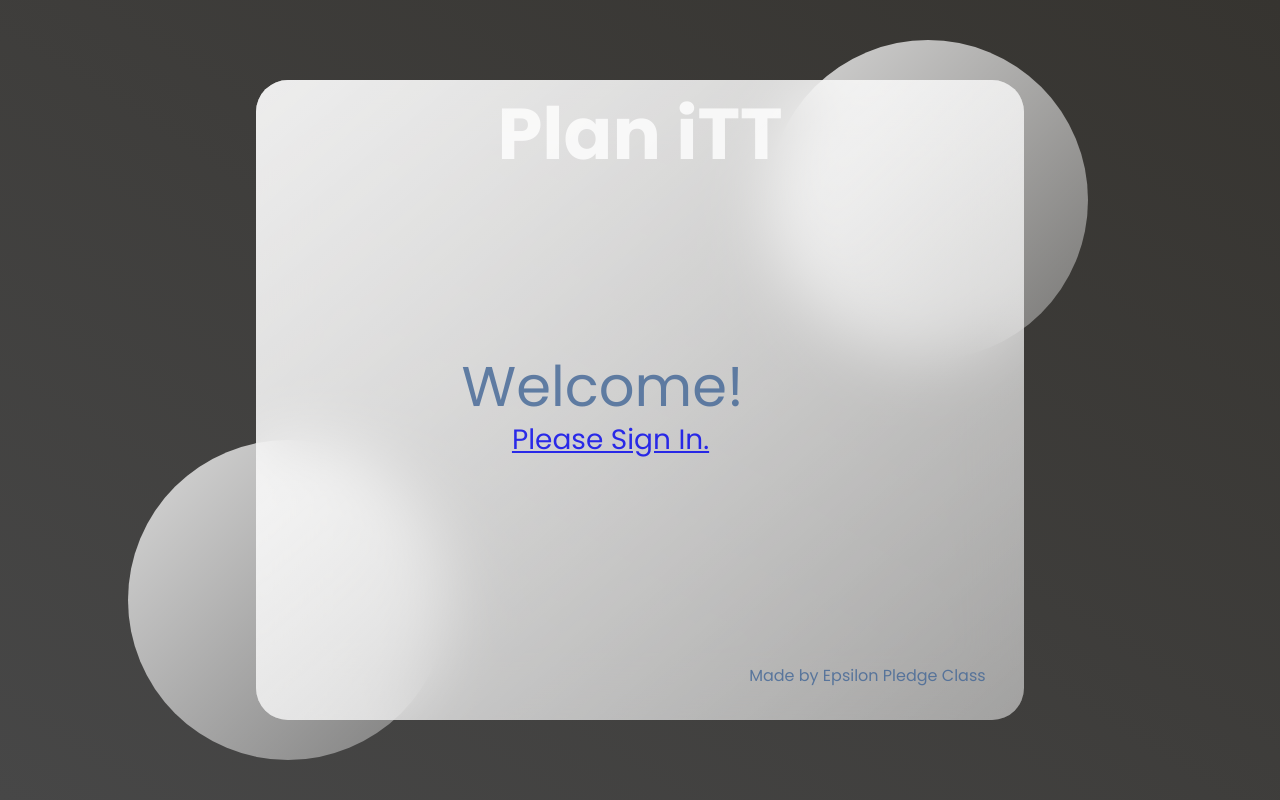
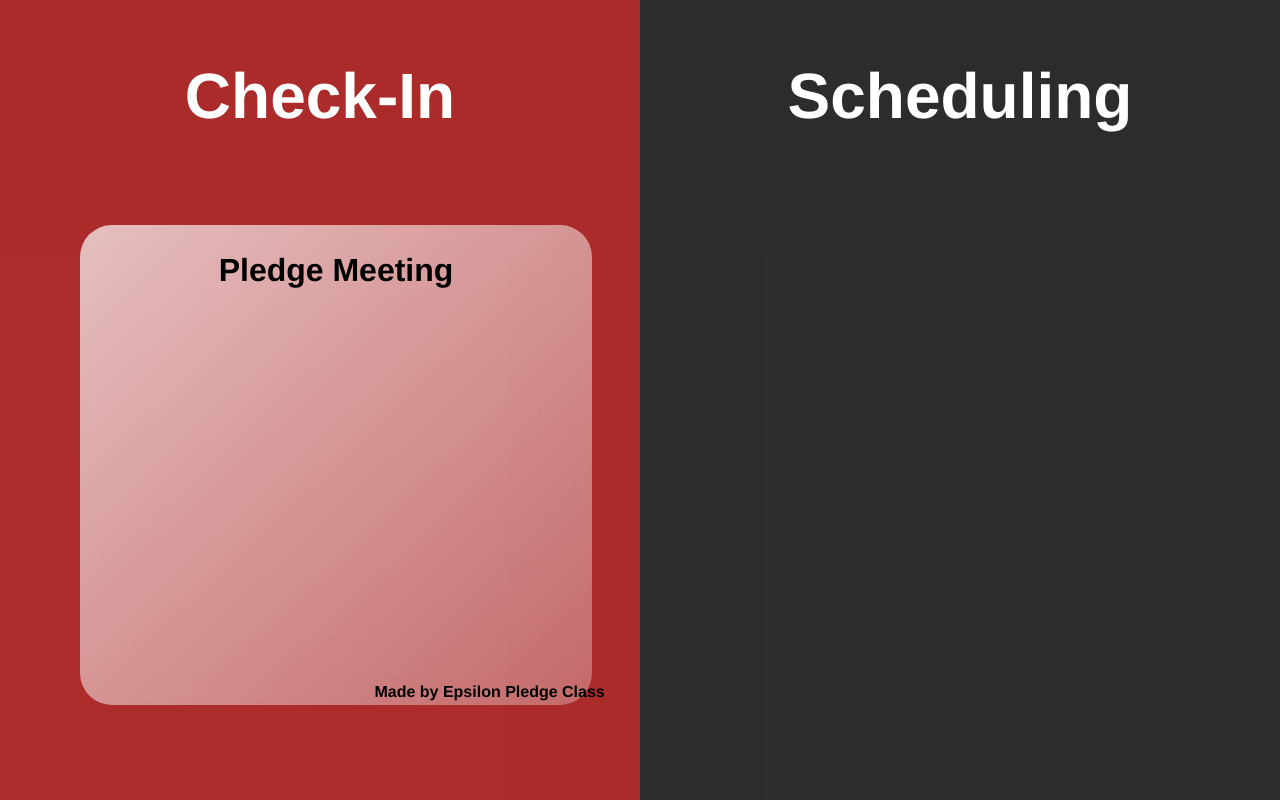
Before and after one commit to Akshin0906/Plan-iTT, a plain HTML site: page index.html in a window 1280 px wide. Drawn offline with Linux system fonts and the light colour scheme.

Commit message:
Add files via upload

```diff
--- a/index.html
+++ b/index.html
@@ -3,26 +3,21 @@
   <head>
     <meta charset="UTF-8" />
     <meta name="viewport" content="width=device-width, initial-scale=1.0" />
+    <link rel="stylesheet" href="style.css">
     <title>Plan iTT</title>
-    <link rel="preconnect" href="https://fonts.gstatic.com" />
-    <link
-      href="https://fonts.googleapis.com/css2?family=Poppins:wght@400;500;700&display=swap"
-      rel="stylesheet"
-    />
-    <link rel="stylesheet" href="./style.css" />
   </head>
   <body>
-    <main>
-      <section class="glass">
-        <div class="dashboard">
-          <h1>Plan iTT</h1>
-          <p>Welcome!</p>
-          <p1><a href="signin.html">Please Sign In.</a></p1>
-          <p2>Made by Epsilon Pledge Class</p2>
+    <div class="container">
+        <div class="split left">
+            <h1>Check-In</h1>
         </div>
-      </section>
-    </main>
-    <div class="circle1"></div>
-    <div class="circle2"></div>
+        <div class="split right">
+            <h1>Scheduling</h1>
+        </div>
+        <div class="glass">
+            <h2>Pledge Meeting</h2>
+            <h3>Made by Epsilon Pledge Class</h3>
+        </div>
+    </div>
   </body>
 </html>
--- a/style.css
+++ b/style.css
@@ -1,66 +1,78 @@
-* {
-  margin: 0;
-  padding: 0;
-  box-sizing: border-box;
+:root {
+    --container-bg-color: #333;
+    --left-bg-color: rgba(223, 39, 39, 0.7);
+    --left-button-hover-color: rgba(161, 11, 11, 0.3);
+    --right-bg-color: rgba(43, 43, 43, 0.8);
+    --right-button-hover-color: rgba(92, 92, 92, 0.3);
+    --hover-width: 75%;
+    --other-width: 25%;
+    --speed: 1000ms;
+  }
+
+  html, body {
+    padding:0;
+    margin:0;
+    font-family: 'Franklin Gothic Medium', 'Arial Narrow', Arial, sans-serif;
+    width: 100%;
+    height: 100%;
+    overflow-x: hidden;
   }
 
   h1 {
-  color: #ffffff;
-  font-weight: 600;
-  font-size: 4.5rem;
-  opacity: 0.8;
+    font-size: 4rem;
+    color: #fff;
+    position: absolute;
+    left: 50%;
+    top: 2%;
+    transform: translateX(-50%);
+    white-space: nowrap;
   }
 
   h2 {
-  color: #ffffff;
-  font-weight: 600;
-  font-size: 4rem;
-  opacity: 0.8;
+    font-size: 2rem;
+    color: #000;
+    transform: translateX(-50%);
+    white-space: nowrap;
+    position: fixed;
+    left: 50%;
+    top: 0%;
   }
 
-p {
+  h3 {
+    font-size: 1rem;
+    color: #000;
+    position: absolute;
+    left: 50%;
+    top: 2%;
+    transform: translateX(-50%);
+    white-space: nowrap;
     position: fixed;
-  bottom: 45.5%;
-  right: 36.5%;
-  color: #426696;
-  font-weight: 400;
-  font-size: 3.5rem;
-  opacity: 0.8;
+    left: 80%;
+    top: 92%;
   }
 
-p1{
-  position: fixed;
-  bottom: 40.5%;
-  right: 41%;
-  color: #426696;
-  font-weight: 100;
-  font-size: 1.75rem;
-  opacity: 0.8;
-}
-
-p2{
-  position: fixed;
-  bottom: 5%;
-  right: 5%;
-  color: #426696;
-  font-weight: 100;
-  opacity: 0.8;
-}
-
-
-main {
-  font-family: "Poppins", sans-serif;
-  min-height: 100vh;
-  background: linear-gradient(to right top, #474747, #363430);
-  display: flex;
-  align-items: center;
-  justify-content: center;
+  .button {
+    display: block;
+    position: absolute;
+    left: 50%;
+    top: 40%;
+    height: 2.5rem;
+    padding-top: 1.3rem;
+    width: 15rem;
+    text-align: center;
+    color: #fff;
+    border: #fff solid 0.2rem;
+    font-size: 1rem;
+    font-weight: bold;
+    text-transform: uppercase;
+    text-decoration: none;
+    transform: translateX(-50%);
   }
 
   .glass {
     background: white;
-  min-height: 80vh;
-  width: 60%;
+    min-height: 60vh;
+    width: 40%;
     background: linear-gradient(
       to right bottom,
       rgba(255, 255, 255, 0.7),
@@ -70,54 +82,102 @@ main {
     z-index: 2;
     backdrop-filter: blur(2rem);
     display: flex;
-}
-.circle1,
-.circle2 {
-  background: white;
-  background: linear-gradient(
-    to right bottom,
-    rgba(255, 255, 255, 0.8),
-    rgba(255, 255, 255, 0.3)
-  );
-  height: 20rem;
-  width: 20rem;
-  position: absolute;
-  border-radius: 50%;
+    position: fixed;
+    left:80px;
+    top:225px;
   }
 
-.circle1 {
-  top: 5%;
-  right: 15%;
-}
-.circle2 {
-  bottom: 5%;
-  left: 10%;
-}
-.dashboard {
-  flex: 1;
-  display: flex;
-  flex-direction: column;
-  align-items: center;
-  text-align: center;
-  background: linear-gradient(
-    to right bottom,
-    rgba(255, 255, 255, 0.7),
-    rgba(255, 255, 255, 0.3)
-  );
-  border-radius: 2rem;
+  .split.left .button:hover {
+    background-color: var(--left-button-hover-color);
+    border-color: var(--left-button-hover-color);
   }
 
-.dashboard1 {
-  flex: 1;
-  display: flex;
-  flex-direction: column;
-  align-items: center;
-  justify-content: flex-end;
-  text-align: center;
-  background: linear-gradient(
-    to right bottom,
-    rgba(255, 255, 255, 0.7),
-    rgba(255, 255, 255, 0.3)
-  );
-  border-radius: 2rem;
+  .split.right .button:hover {
+    background-color: var(--right-button-hover-color);
+    border-color: var(--right-button-hover-color);
   }
+
+  .container {
+    position: relative;
+    width: 100%;
+    height: 100%;
+    background: var(--container-bg-color);
+  }
+
+  .split {
+    position: absolute;
+    width: 50%;
+    height: 100%;
+    overflow: hidden;
+  }
+
+  .split.left {
+    left:0;
+    background-size: cover;
+  }
+
+  .split.left:before {
+    position:absolute;
+    content: "";
+    width: 100%;
+    height: 100%;
+    background: var(--left-bg-color);
+  }
+
+  .split.right {
+    right:0;
+    background-size: cover;
+  }
+
+  .split.right:before {
+    position:absolute;
+    content: "";
+    width: 100%;
+    height: 100%;
+    background: var(--right-bg-color);
+  }
+
+  .split.left, .split.right, .split.right:before, .split.left:before {
+    transition: var(--speed) all ease-in-out;
+  }
+
+  .hover-left .left {
+    width: var(--hover-width);
+  }
+
+  .hover-left .right {
+    width: var(--other-width);
+  }
+
+  .hover-left .right:before {
+    z-index: 2;
+  }
+
+
+  .hover-right .right {
+    width: var(--hover-width);
+  }
+
+  .hover-right .left {
+    width: var(--other-width);
+  }
+
+  .hover-right .left:before {
+    z-index: 2;
+  }
+
+  @media(max-width: 800px) {
+    h1 {
+      font-size: 2rem;
+    }
+
+    .button {
+      width: 12rem;
+    }
+  }
+
+  @media(max-height: 700px) {
+    .button {
+      top: 70%;
+    }
+  }
```
Lines whose indentation alone changed are shown as unchanged.
